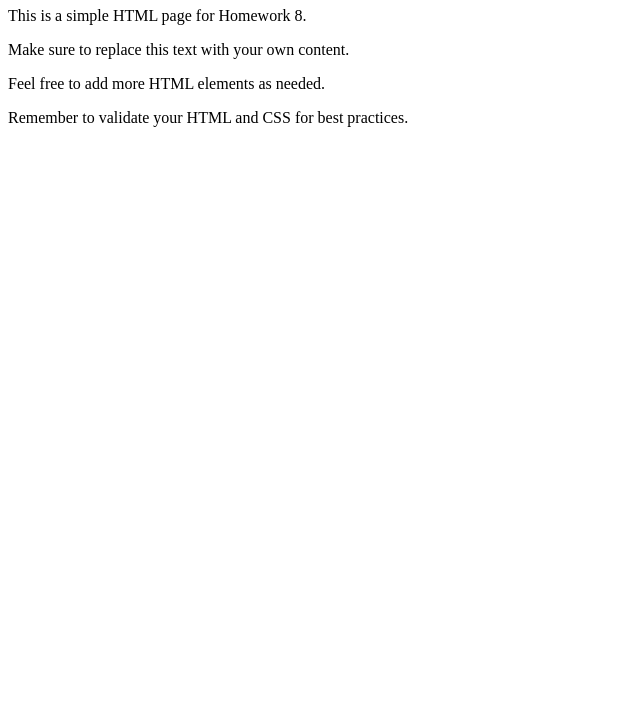
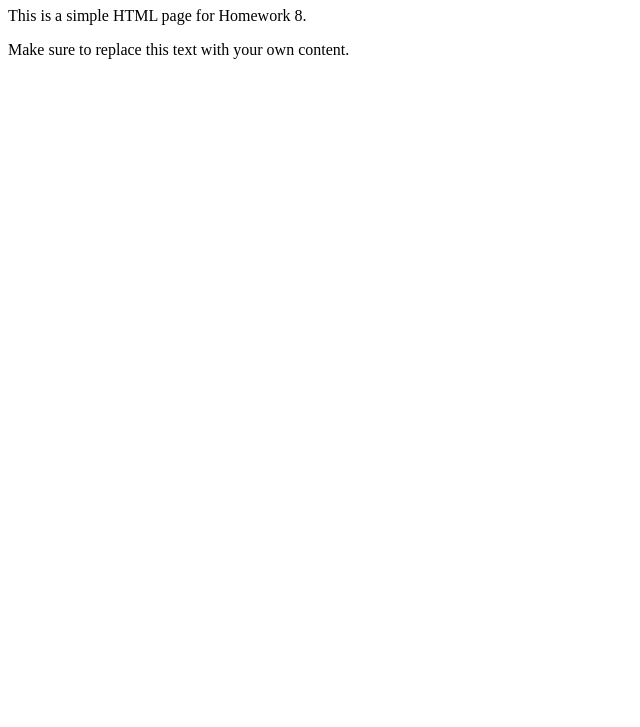
Before and after one commit to leo031106/lesson8_hw, a plain HTML site: page index.html in a window 1280 px wide. Shown: the part 73-800 px from the top of the page, without its empty margins (0-640 px from the left). Drawn offline with Linux system fonts and the light colour scheme.

Commit message:
Change made

```diff
--- a/index.html
+++ b/index.html
@@ -9,8 +9,6 @@
     <h1>H33 - Lesson 08 - Homework 1</h1>
     <p>This is a simple HTML page for Homework 8.</p>
     <p>Make sure to replace this text with your own content.</p>
-    <p>Feel free to add more HTML elements as needed.</p>
-    <p>Remember to validate your HTML and CSS for best practices.</p>
 
 </body>
 </html>
```
